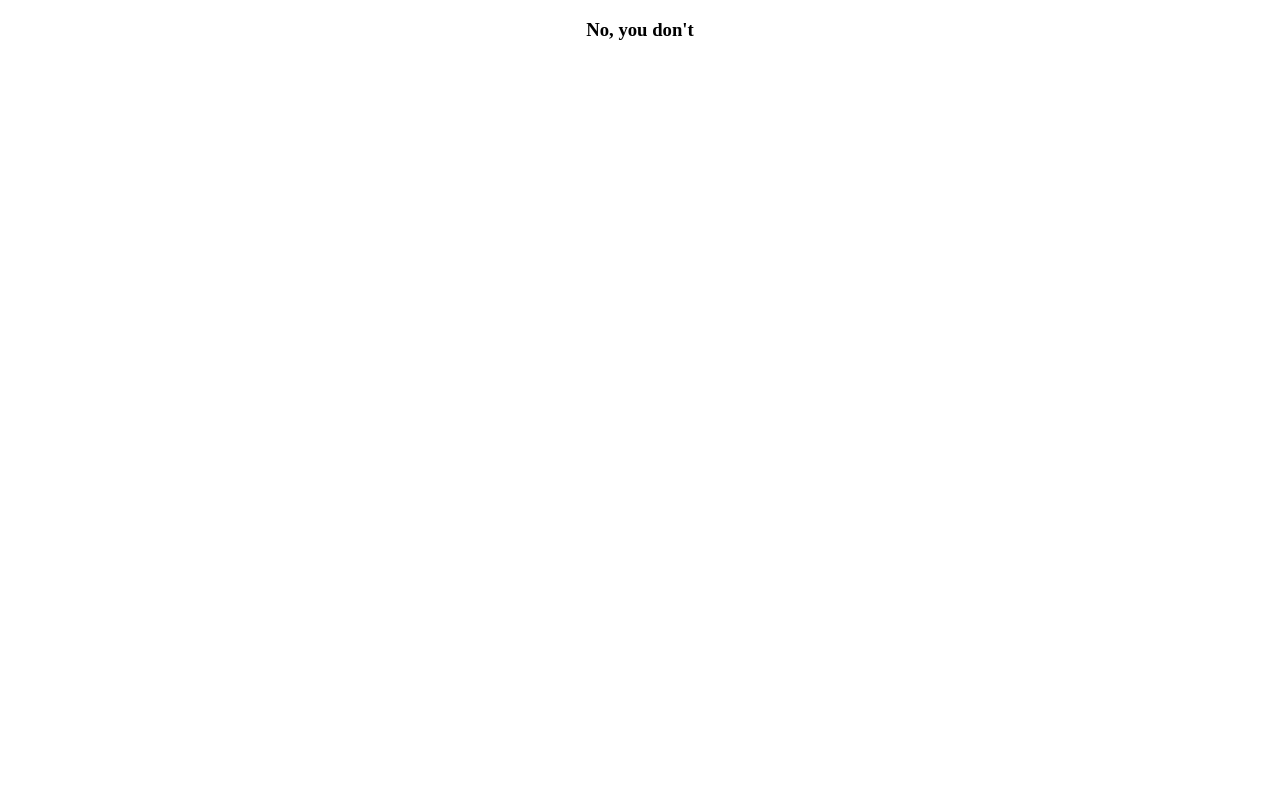
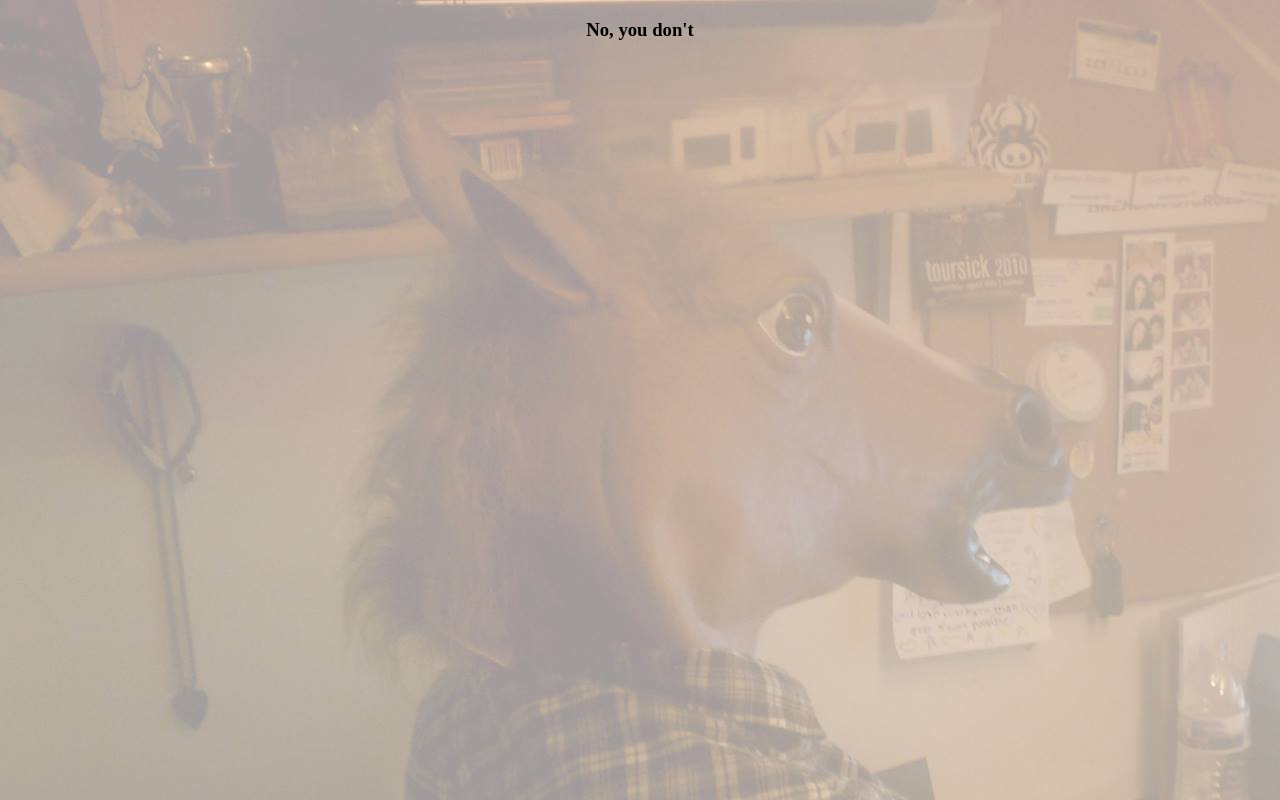
Before and after one commit to BrendanSturges/doyouevenscript.com, a plain HTML site: page index.html in a window 1280 px wide. Drawn offline with Linux system fonts and the light colour scheme.

Commit message:
adding bg img & pushing to prod

```diff
--- a/index.html
+++ b/index.html
@@ -5,12 +5,11 @@
 		<title>internets</title>
 	</head>
 
-	<body>
+	<body background="horsecodewhitewash.jpg">
 
 		<center>
 			<h3>No, you don't</h3>
 		</center>
-
 	</body>
 	<!- AINT NOBODY GOT TIME FOR READING COMMENTS -!>
 </html>
```
Also changed, not shown: horsecodewhitewash.jpg (added).
